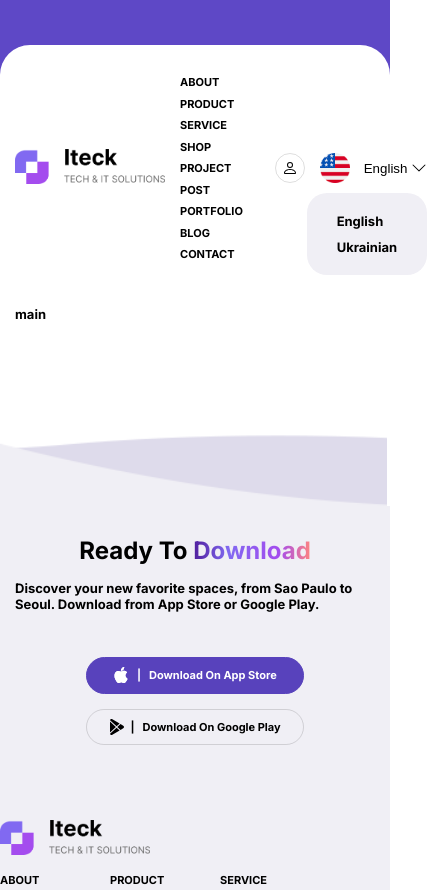
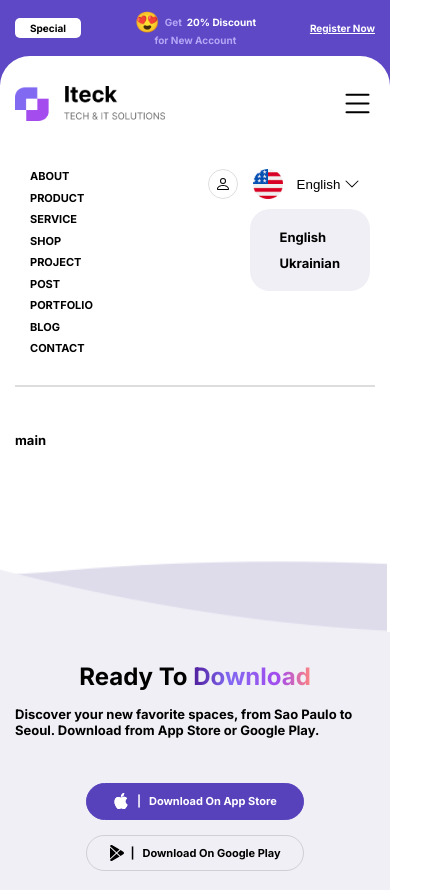
Before and after one commit to agronom99/itech, a website built with Vite: page index.html in a window 390 px wide. Shown: the top 890 px of the page, 427 px wide, since content can reach past the window. Built offline with nearby package versions, Linux system fonts and the light colour scheme.

Commit message:
2023.03.06 13-08

```diff
--- a/index.html
+++ b/index.html
@@ -10,13 +10,34 @@
 </head>
 
 <body>
-  <div class="header__top"></div>
+  <div class="top-banner">
+    <div class="container top-banner__container">
+      <a class="button_white" href="pages/contact/index.html">Special</a>
+      <span class="top-banner__text">
+        <span class="text_emoji">&#128525;</span>
+        <span class="text_purple"> Get </span>
+        20% Discount
+        <span class="text_purple">for New Account</span>
+      </span>
+      <a class="link_small" href="pages/contact/index.html">Register Now</a>
+    </div>
+  </div>
 
   <header>
     <div class="container header__container">
+      <div class="header__triggers">
         <a href="#">
           <img class="logo" src="./assets/images/logo.png" alt="logo">
         </a>
+        <button class="header__mobile-trigger">
+          <svg xmlns="http://www.w3.org/2000/svg" width="16" height="16" fill="currentColor" class="bi bi-list"
+            viewBox="0 0 16 16">
+            <path fill-rule="evenodd"
+              d="M2.5 12a.5.5 0 0 1 .5-.5h10a.5.5 0 0 1 0 1H3a.5.5 0 0 1-.5-.5zm0-4a.5.5 0 0 1 .5-.5h10a.5.5 0 0 1 0 1H3a.5.5 0 0 1-.5-.5zm0-4a.5.5 0 0 1 .5-.5h10a.5.5 0 0 1 0 1H3a.5.5 0 0 1-.5-.5z" />
+          </svg>
+        </button>
+      </div>
+      <div class="header__menu">
         <nav class="navigation header__navigation">
           <ul>
             <li> <a class="link" href="./pages/about/index.html">ABOUT</a> </li>
@@ -32,10 +53,14 @@
                 </svg>
               </a>
             </li>
-          <li class="header__link_tablet header__link_tablet_one"> <a class="link" href="./pages/POST/index.html">POST</a> </li>
-          <li class="header__link_tablet header__link_tablet_two"> <a class="link" href="./pages/PORTFOLIO/index.html">PORTFOLIO</a> </li>
-          <li class="header__link_tablet header__link_tablet_three"> <a class="link" href="./pages/BLOG/index.html">BLOG</a> </li>
-          <li class="header__link_tablet header__link_tablet_four"> <a class="link" href="./pages/CONTACT/index.html">CONTACT</a></li>
+            <li class="header__link_tablet header__link_tablet_one"> <a class="link"
+                href="./pages/POST/index.html">POST</a> </li>
+            <li class="header__link_tablet header__link_tablet_two"> <a class="link"
+                href="./pages/PORTFOLIO/index.html">PORTFOLIO</a> </li>
+            <li class="header__link_tablet header__link_tablet_three"> <a class="link"
+                href="./pages/BLOG/index.html">BLOG</a> </li>
+            <li class="header__link_tablet header__link_tablet_four"> <a class="link"
+                href="./pages/CONTACT/index.html">CONTACT</a></li>
           </ul>
         </nav>
         <div class="header__buttons">
@@ -56,6 +81,7 @@
           <div class="header__langs">
             <a href="#">English</a>
             <a href="#">Ukrainian</a>
+          </div>
         </div>
       </div>
     </div>
--- a/style.scss
+++ b/style.scss
@@ -44,5 +44,6 @@ button {
   border: none;
   outline: none;
   color: var(--black-color);
+  cursor: pointer;
 
 }
--- a/styles/button.scss
+++ b/styles/button.scss
@@ -53,4 +53,15 @@
     @media (min-width: v.$bigger-tablet) {
     --size: 40px;
   }
+
+   &_white {
+    background-color: var(--white-color);
+    color: var(--black-color);
+    height: 20px;
+    padding: 0 15px;
+    display: flex;
+    justify-content: center;
+    align-items: center;
+    border-radius: 5px;
+  }
 }
--- a/styles/footer.scss
+++ b/styles/footer.scss
@@ -86,9 +86,9 @@ footer {
     white-space: nowrap;
   }
 
-  .footer__language {
-    width: 208px;
-  }
+  // .footer__language {
+  //   width: 208px;
+  // }
 
   .footer__buttons {
     display: flex;
@@ -102,8 +102,8 @@ footer {
   }
 
   .footer__bottom {
-    height: 100px;
-    display: flex;
+    height: 150px;
+    display: inline-flex;
     align-items: center;
     a {
       text-decoration: underline;
--- a/styles/header.scss
+++ b/styles/header.scss
@@ -1,13 +1,34 @@
 @use "variables" as v;
 
-.header__top {
+.top-banner {
   width: 100%;
-  height: 75px;
-  background-image: url(./../assets/images/top_nav_background.png);
+  min-height: 45px;
+  background-image: url("assets/images/top_nav_background.png");
   background-position: center;
   background-repeat: no-repeat;
   background-size: cover;
   margin-bottom: -30px;
+  padding-bottom: 30px;
+  font: var(--smallest-font);
+  color: var(--white-color);
+
+  &__container {
+    display: flex;
+    justify-content: center;
+    align-items: center;
+    margin: 0 auto;
+    padding: 10px;
+    gap: var(--gap);
+    text-align: center;
+  }
+
+  &__text {
+    display: flex;
+    flex-wrap: wrap;
+    column-gap: 5px;
+    align-items: center;
+    justify-content: center;
+  }
 }
 
 header {
@@ -21,10 +42,63 @@ header {
 
   .header__container {
     display: flex;
+    // justify-content: space-between;
+    // align-items: center;
+    flex-direction: column;
+    gap: var(--gap);
+
+     @media (min-width: v.$tablet) {
+      flex-direction: row;
+    }
+  }
+
+  .header__triggers {
+    display: flex;
     justify-content: space-between;
-    align-items: center;
-    gap: var(--gap);
   }
+
+  .header__mobile-trigger {
+    transition: var(--transition);
+
+    svg {
+      width: 35px;
+      height: 35px;
+    }
+
+    &:hover,
+    &:focus,
+    &:active,
+    &_active {
+      svg {
+        fill: var(--violett-color);
+      }
+    }
+  }
+
+  .header__menu {
+    flex: 1;
+    align-self: center;
+    display: flex;
+    align-items: flex-start;
+    justify-content: center;
+    padding: calc(var(--gap) * 2) var(--gap);
+    border-bottom: 2px solid var(--grey-color);
+
+    @media (min-width: v.$tablet) {
+      border: none;
+      align-items: center;
+      padding: 0;
+      gap: var(--gap);
+    }
+  }
+
+  .header__mobile-trigger {
+    @media (min-width: v.$tablet) {
+      display: none;
+    }
+  }
+
+
   .header__buttons {
     position: relative;
 
@@ -102,7 +176,7 @@ header {
     // width: 140px;
     position: absolute;
     top: 40px;
-    right: 0px;
+    right: -10px;
     // display: flex;
     // flex-direction: column;
     // align-items: start;
--- a/styles/links.scss
+++ b/styles/links.scss
@@ -5,11 +5,22 @@
 
   &:hover,
   &:active,
-  &:focus {
+  &:focus,
+  &_active {
     color: var(--violet-color);
   }
+
+  &_small {
+    font: var(--smallest-font);
+    text-decoration: underline;
+    color: var(--white-color);
+    white-space: nowrap;
+
+    &:hover,
+    &:active,
+    &:focus,
+    &_active {
+      color: var(--blue-color);
+    }
+  }
 }
-
-.link_active {
-  color: var(--violet-color);
-}
--- a/styles/text.scss
+++ b/styles/text.scss
@@ -15,4 +15,20 @@
       #a44cee 73%,
       #ff847f 100%
     );
-    }}
+    }
+
+    &_purple {
+    color: #b5a6f5;
+  }
+
+  &_emoji {
+    font-size: 20px;
+  }
+
+  &_with-bg {
+    background-color: #f7f4ff;
+    color: var(--violett-color);
+    font-size: 12px;
+    padding: 5px 10px;
+  }
+  }
```
Lines whose indentation alone changed are shown as unchanged.
